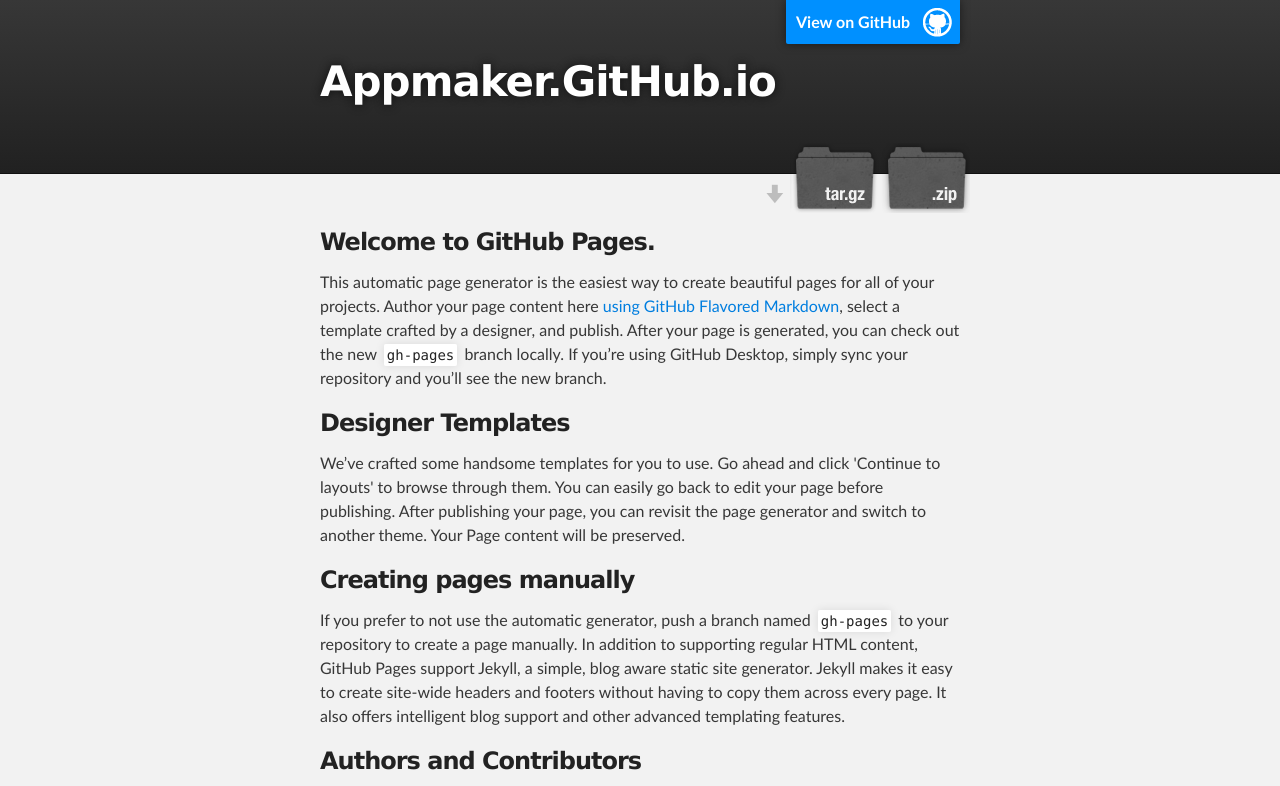
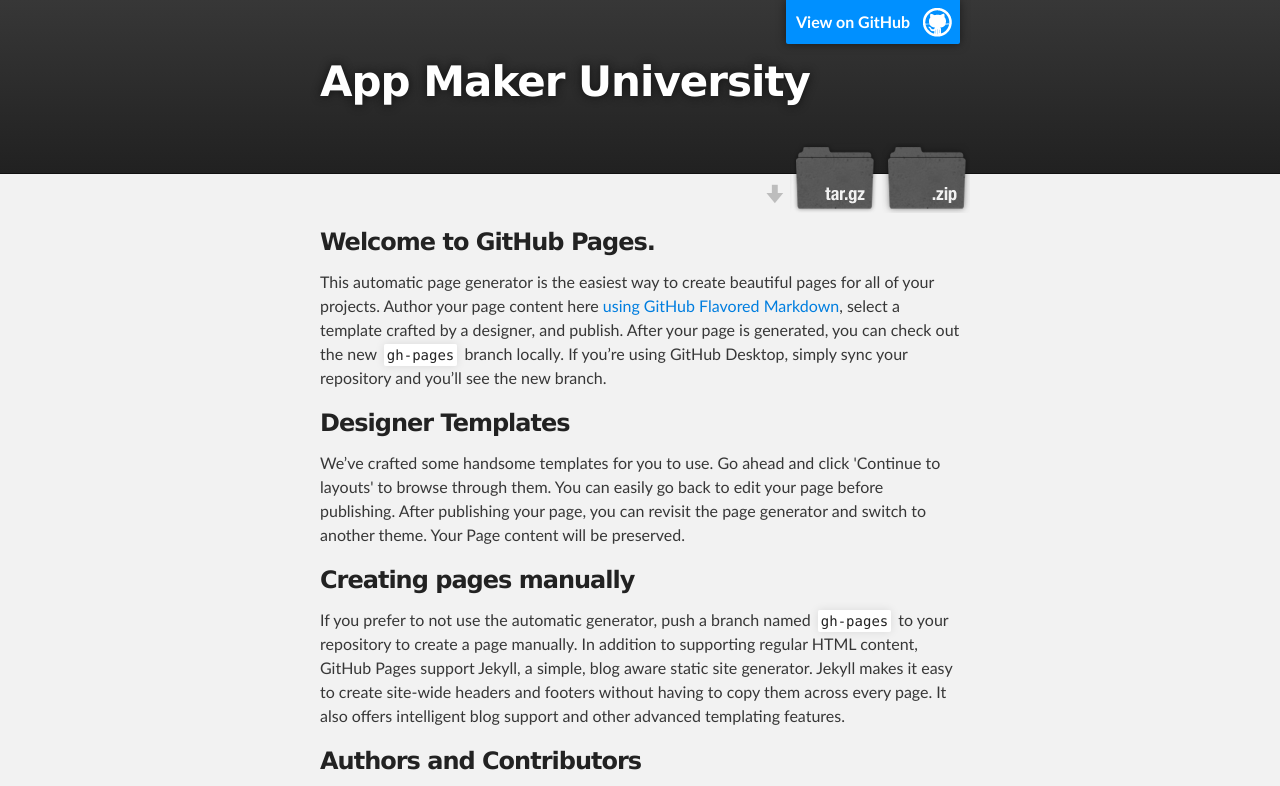
Before and after one commit to ignitesynergy/appmaker, a plain HTML site: page index.html in a window 1280 px wide. Shown: the top 786 px of the page. Drawn offline with Linux system fonts and the light colour scheme.

Commit message:
updating App Maker University

```diff
--- a/index.html
+++ b/index.html
@@ -8,7 +8,7 @@
 
     <link rel="stylesheet" type="text/css" media="screen" href="stylesheets/stylesheet.css">
 
-    <title>Appmaker.GitHub.io</title>
+    <title>App Maker University</title>
   </head>
 
   <body>
@@ -18,7 +18,7 @@
         <header class="inner">
           <a id="forkme_banner" href="https://github.com/ignitesynergy/appmaker.github.io">View on GitHub</a>
 
-          <h1 id="project_title">Appmaker.GitHub.io</h1>
+          <h1 id="project_title">App Maker University</h1>
           <h2 id="project_tagline"></h2>
 
             <section id="downloads">
```
